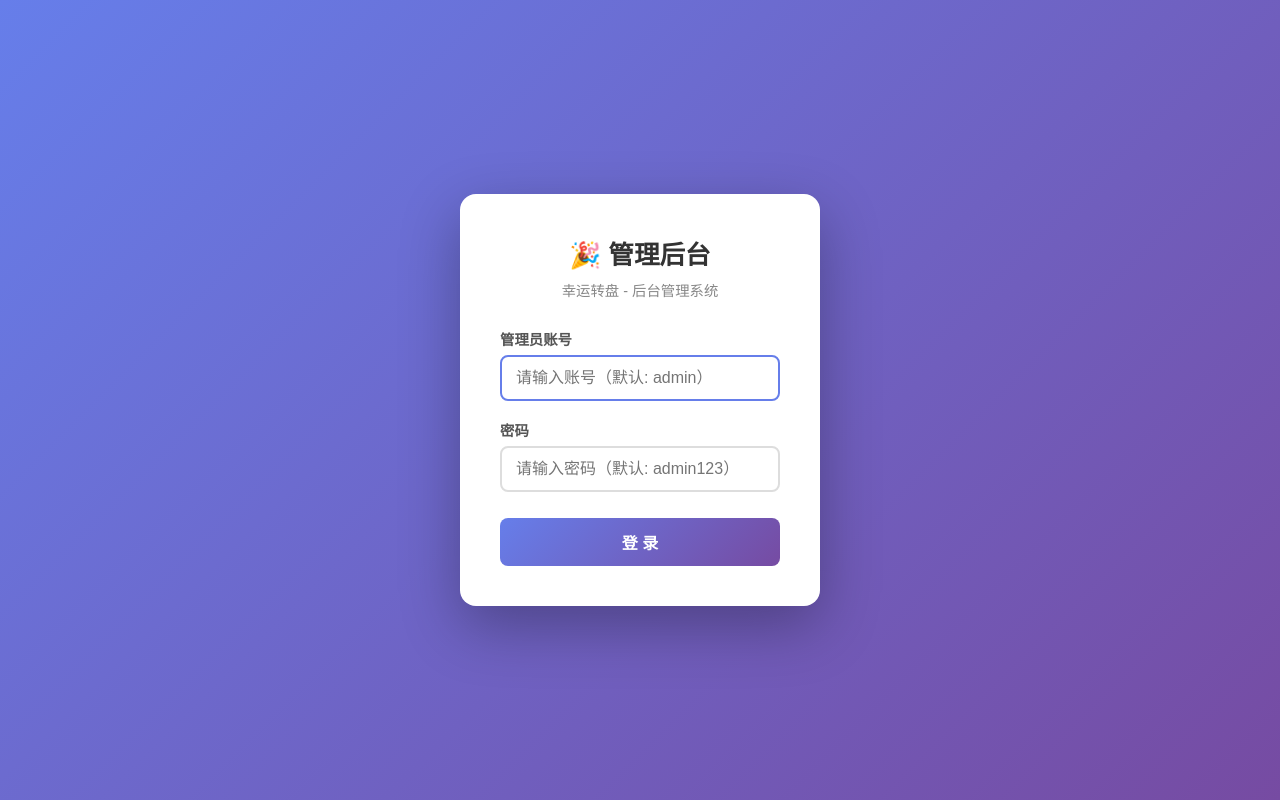
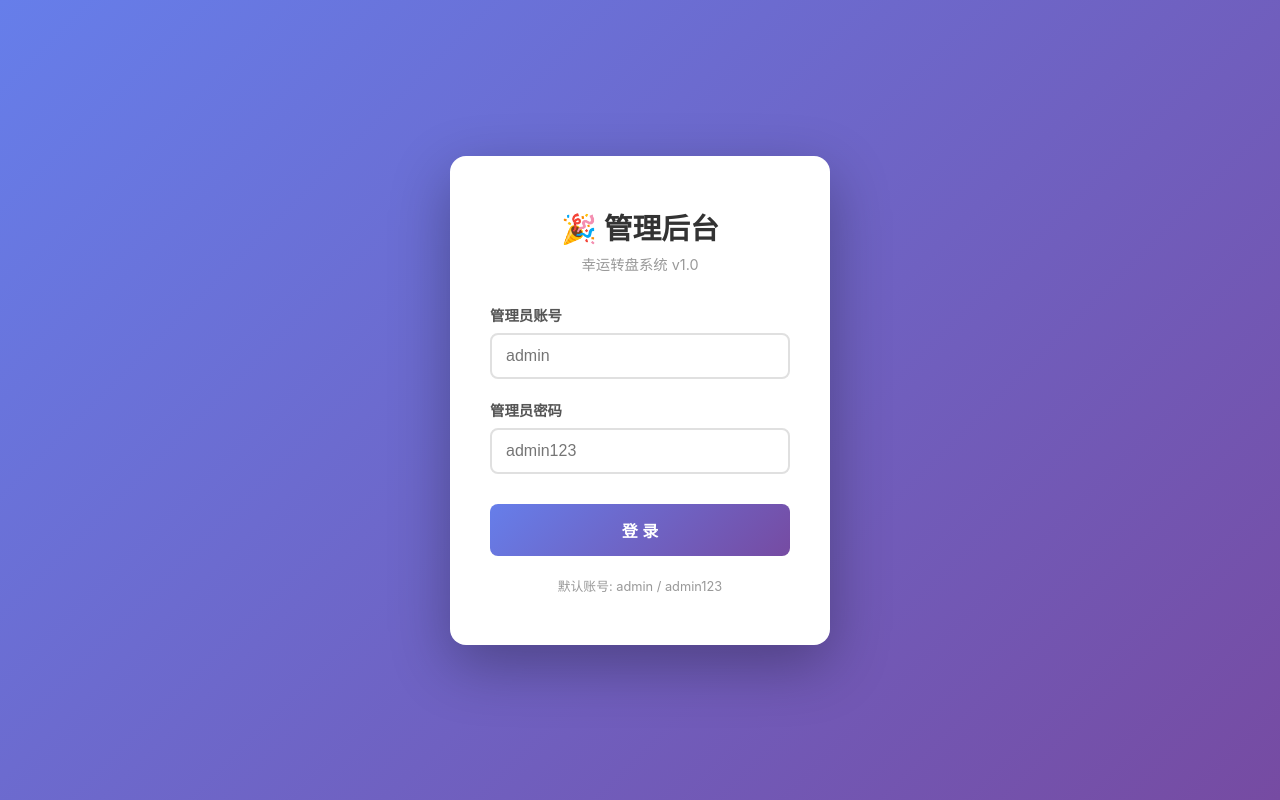
Before and after one commit to gaojian98/lucky-spin, a website: page admin/index.html in a window 1280 px wide. Drawn offline with Linux system fonts and the light colour scheme.

Commit message:
Fix login page form and button state management

```diff
--- a/admin/index.html
+++ b/admin/index.html
@@ -7,190 +7,247 @@
     <style>
         * { box-sizing: border-box; margin: 0; padding: 0; }
         body {
-            font-family: Arial, sans-serif;
+            font-family: -apple-system, BlinkMacSystemFont, 'Segoe UI', Roboto, sans-serif;
             background: linear-gradient(135deg, #667eea 0%, #764ba2 100%);
             min-height: 100vh;
             display: flex;
             align-items: center;
             justify-content: center;
         }
-        .login-card {
+        .login-container {
             background: white;
             border-radius: 16px;
-            padding: 40px;
-            width: 360px;
+            padding: 50px 40px;
+            width: 100%;
+            max-width: 380px;
             box-shadow: 0 20px 60px rgba(0,0,0,0.3);
         }
-        .login-card h1 {
+        .login-header {
             text-align: center;
-            font-size: 1.6rem;
+            margin-bottom: 30px;
+        }
+        .login-header h1 {
+            font-size: 1.8rem;
             color: #333;
-            margin-bottom: 8px;
+            margin-bottom: 6px;
         }
-        .login-card p.subtitle {
-            text-align: center;
-            color: #888;
+        .login-header p {
+            color: #999;
             font-size: 0.9rem;
-            margin-bottom: 28px;
         }
         .form-group {
-            margin-bottom: 18px;
+            margin-bottom: 20px;
         }
         .form-group label {
             display: block;
-            margin-bottom: 6px;
-            font-weight: bold;
+            margin-bottom: 8px;
+            font-weight: 600;
             color: #555;
             font-size: 0.9rem;
         }
         .form-group input {
             width: 100%;
             padding: 12px 14px;
-            border: 2px solid #ddd;
+            border: 2px solid #e0e0e0;
             border-radius: 8px;
             font-size: 1rem;
-            outline: none;
-            transition: border-color 0.2s;
+            transition: all 0.3s;
         }
         .form-group input:focus {
+            outline: none;
             border-color: #667eea;
-            border-width: 2px;
+            box-shadow: 0 0 0 3px rgba(102, 126, 234, 0.1);
         }
-        .btn-login {
+        .btn-submit {
             width: 100%;
-            padding: 12px;
-            background: linear-gradient(135deg, #667eea, #764ba2);
+            padding: 14px;
+            background: linear-gradient(135deg, #667eea 0%, #764ba2 100%);
             color: white;
             border: none;
             border-radius: 8px;
             font-size: 1rem;
+            font-weight: 600;
             cursor: pointer;
-            margin-top: 8px;
-            transition: opacity 0.2s;
-            font-weight: bold;
+            margin-top: 10px;
+            transition: all 0.3s;
         }
-        .btn-login:hover {
-            opacity: 0.9;
+        .btn-submit:hover:not(:disabled) {
+            transform: translateY(-2px);
+            box-shadow: 0 10px 20px rgba(102, 126, 234, 0.3);
         }
-        .btn-login:active {
-            opacity: 0.8;
+        .btn-submit:active:not(:disabled) {
+            transform: translateY(0);
         }
-        .error-msg {
-            color: #dc3545;
-            font-size: 0.85rem;
-            margin-top: 12px;
+        .btn-submit:disabled {
+            opacity: 0.7;
+            cursor: not-allowed;
+        }
+        .message {
+            margin-top: 16px;
+            padding: 12px;
+            border-radius: 6px;
             text-align: center;
+            font-size: 0.9rem;
             display: none;
+        }
+        .message.error {
             background: #f8d7da;
-            padding: 10px;
-            border-radius: 4px;
+            color: #721c24;
+            border: 1px solid #f5c6cb;
         }
-        .loading {
-            display: none;
+        .message.success {
+            background: #d4edda;
+            color: #155724;
+            border: 1px solid #c3e6cb;
+        }
+        .message.loading {
+            background: #e7f3ff;
+            color: #004085;
+            border: 1px solid #b8daff;
+        }
+        .footer {
             text-align: center;
-            color: #667eea;
+            margin-top: 20px;
+            color: #999;
+            font-size: 0.8rem;
         }
     </style>
 </head>
 <body>
-    <div class="login-card">
+    <div class="login-container">
+        <div class="login-header">
             <h1>🎉 管理后台</h1>
-        <p class="subtitle">幸运转盘 - 后台管理系统</p>
+            <p>幸运转盘系统 v1.0</p>
+        </div>
 
+        <form id="loginForm" onsubmit="handleLogin(event)">
             <div class="form-group">
-            <label>管理员账号</label>
-            <input type="text" id="username" placeholder="请输入账号（默认: admin）" autofocus>
+                <label for="username">管理员账号</label>
+                <input
+                    type="text"
+                    id="username"
+                    name="username"
+                    placeholder="admin"
+                    autocomplete="off"
+                    required
+                />
             </div>
 
             <div class="form-group">
-            <label>密码</label>
-            <input type="password" id="password" placeholder="请输入密码（默认: admin123）" onkeydown="if(event.key==='Enter')login()">
+                <label for="password">管理员密码</label>
+                <input
+                    type="password"
+                    id="password"
+                    name="password"
+                    placeholder="admin123"
+                    autocomplete="off"
+                    required
+                />
             </div>
 
-        <button class="btn-login" id="loginBtn" onclick="login()">登 录</button>
+            <button type="submit" id="submitBtn" class="btn-submit">
+                登 录
+            </button>
+        </form>
 
-        <div class="loading" id="loading">登录中...</div>
-        <p class="error-msg" id="errorMsg"></p>
+        <div id="message" class="message"></div>
+
+        <div class="footer">
+            <p>默认账号: admin / admin123</p>
+        </div>
     </div>
 
     <script>
-        // 防止重定向循环
-        // 登录页不需要检查 Token，直接显示登录框
+        window.addEventListener('load', () => {
+            if (localStorage.getItem('adminToken')) {
+                window.location.href = 'dashboard.html';
+            }
+        });
 
-        const loginBtn = document.getElementById('loginBtn');
-        const loading = document.getElementById('loading');
-        const errorMsg = document.getElementById('errorMsg');
+        const form = document.getElementById('loginForm');
+        const submitBtn = document.getElementById('submitBtn');
+        const messageDiv = document.getElementById('message');
+        let isSubmitting = false;
 
-        function login() {
+        function showMessage(text, type = 'loading') {
+            messageDiv.textContent = text;
+            messageDiv.className = `message ${type}`;
+            messageDiv.style.display = 'block';
+        }
+
+        function hideMessage() {
+            messageDiv.style.display = 'none';
+        }
+
+        async function handleLogin(event) {
+            event.preventDefault();
+
+            if (isSubmitting) {
+                return;
+            }
+
             const username = document.getElementById('username').value.trim();
             const password = document.getElementById('password').value;
 
             if (!username || !password) {
-                showError('❗ 请输入账号和密码');
+                showMessage('❗ 账号和密码不能为空', 'error');
                 return;
             }
 
-            // 显示加载状态
-            loginBtn.disabled = true;
-            loading.style.display = 'block';
-            errorMsg.style.display = 'none';
+            isSubmitting = true;
+            submitBtn.disabled = true;
+            showMessage('🔐 登录中...', 'loading');
 
-            // 请求登录
-            fetch('/api/admin/login', {
+            try {
+                console.log('发送登录请求:', { username });
+
+                const response = await fetch('/api/admin/login', {
                     method: 'POST',
                     headers: {
-                    'Content-Type': 'application/json'
+                        'Content-Type': 'application/json',
                     },
                     body: JSON.stringify({ username, password })
-            })
-            .then(r => {
-                if (!r.ok) throw new Error('请求失败');
-                return r.json();
-            })
-            .then(data => {
+                });
+
+                const data = await response.json();
                 console.log('登录响应:', data);
 
                 if (data.error) {
-                    showError('❌ ' + data.error);
-                    loginBtn.disabled = false;
-                    loading.style.display = 'none';
+                    showMessage('❌ ' + data.error, 'error');
+                    isSubmitting = false;
+                    submitBtn.disabled = false;
                     return;
                 }
 
-                if (data.token) {
-                    // 保存到 localStorage
+                if (data.token && data.username) {
                     localStorage.setItem('adminToken', data.token);
                     localStorage.setItem('adminUser', data.username);
 
-                    console.log('✅ 登录成功，跳转...');
-                    // 延迟以确保数据保存
+                    showMessage('✅ 登录成功，跳转中...', 'success');
+
                     setTimeout(() => {
                         window.location.href = 'dashboard.html';
-                    }, 500);
+                    }, 800);
                 } else {
-                    showError('❌ 登录失败，响应格式错误');
-                    loginBtn.disabled = false;
-                    loading.style.display = 'none';
-                }
-            })
-            .catch(err => {
-                console.error('登录错误:', err);
-                showError('❌ 无���连接到服务器: ' + err.message);
-                loginBtn.disabled = false;
-                loading.style.display = 'none';
-            });
+                    showMessage('❌ 登录失败：服务器响应异常', 'error');
+                    isSubmitting = false;
+                    submitBtn.disabled = false;
                 }
 
-        function showError(msg) {
-            errorMsg.textContent = msg;
-            errorMsg.style.display = 'block';
+            } catch (error) {
+                console.error('登录错误:', error);
+                showMessage(`❌ 连接失败: ${error.message}`, 'error');
+                isSubmitting = false;
+                submitBtn.disabled = false;
+            }
         }
 
-        // 登录页上不加载 nav.js
-        // 检查是否已登录，如果已登录则跳转到首页
-        if (localStorage.getItem('adminToken')) {
-            window.location.href = 'dashboard.html';
-        }
+        document.getElementById('username').addEventListener('keypress', (e) => {
+            if (e.key === 'Enter') form.dispatchEvent(new Event('submit'));
+        });
+        document.getElementById('password').addEventListener('keypress', (e) => {
+            if (e.key === 'Enter') form.dispatchEvent(new Event('submit'));
+        });
     </script>
 </body>
 </html>
```
Lines whose indentation alone changed are shown as unchanged.
